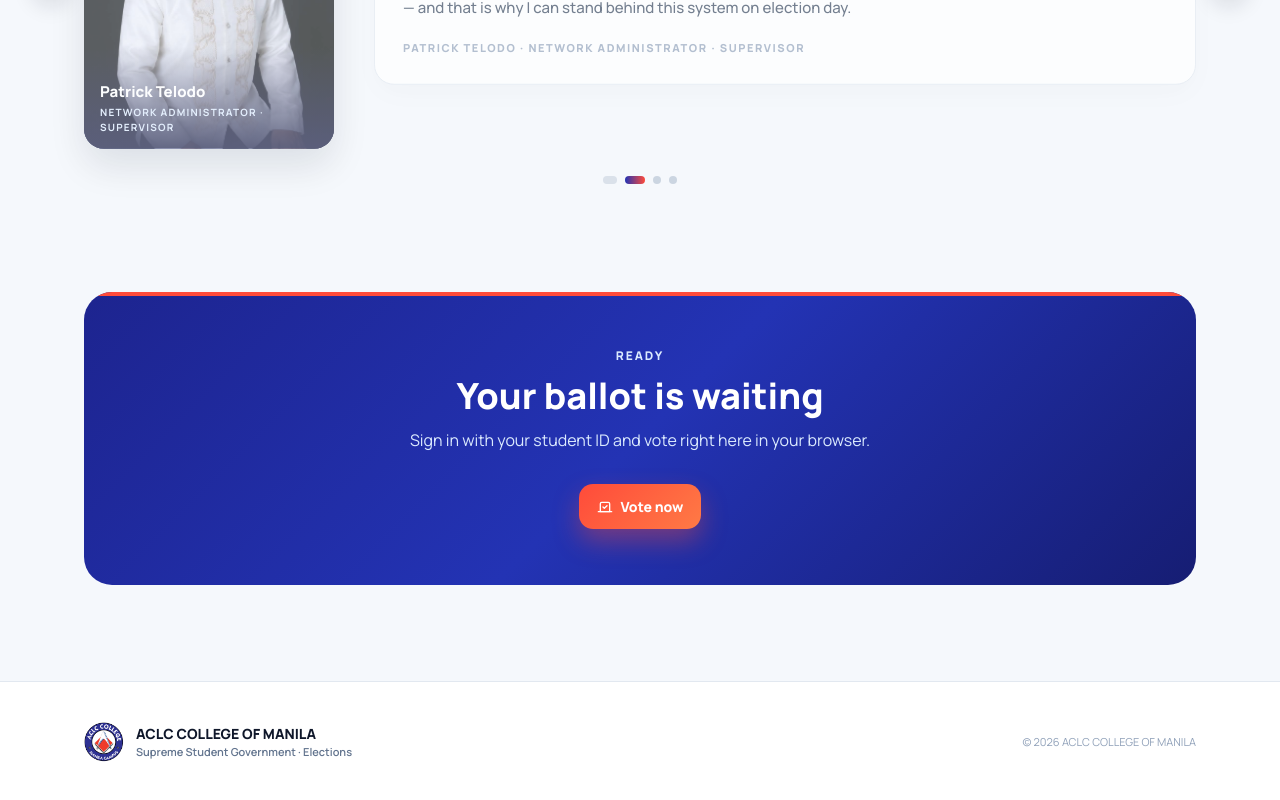
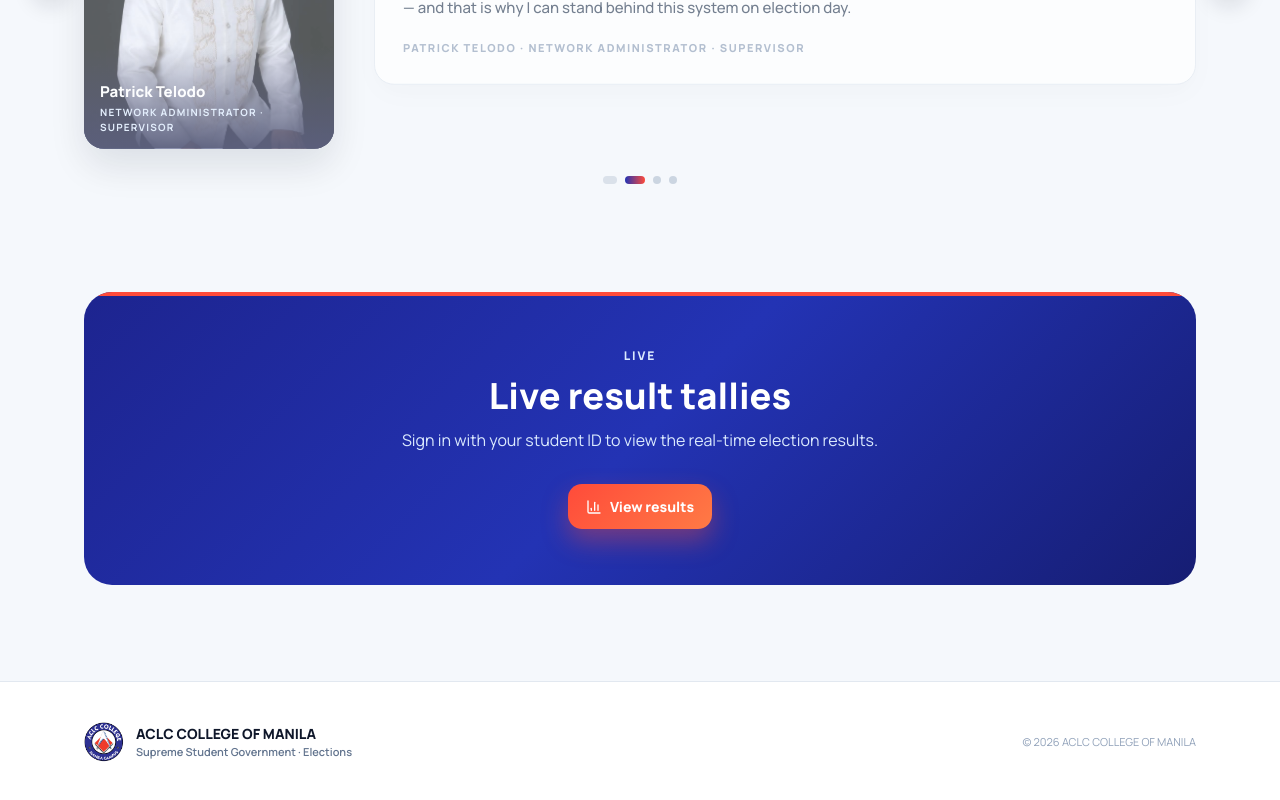
Before and after one commit to reycadealba07192303-ai/voting-system-aclc, a React (Vite) app in the folder admin-web/: page / in a window 1280 px wide. Shown: the part 2532-3332 px from the top of the page. Built offline with nearby package versions, Linux system fonts and the light colour scheme; no server answers.

Commit message:
feat: Update Landing page CTA to Live result tallies

```diff
--- a/admin-web/src/pages/Landing.jsx
+++ b/admin-web/src/pages/Landing.jsx
@@ -616,12 +616,12 @@ export default function Landing() {
             style={{ background: 'linear-gradient(135deg, #1d248f, #2333b4 50%, #161d73)' }}
           >
             <div className="absolute top-0 inset-x-0 h-1" style={{ background: '#ff4b3a' }} />
-            <p className="text-blue-100 text-xs font-extrabold tracking-[0.16em] uppercase">Ready</p>
-            <h2 className="mt-3 text-white text-3xl md:text-4xl font-extrabold">Your ballot is waiting</h2>
-            <p className="mt-3 text-blue-100">Sign in with your student ID and vote right here in your browser.</p>
+            <p className="text-blue-100 text-xs font-extrabold tracking-[0.16em] uppercase">Live</p>
+            <h2 className="mt-3 text-white text-3xl md:text-4xl font-extrabold">Live result tallies</h2>
+            <p className="mt-3 text-blue-100">Sign in with your student ID to view the real-time election results.</p>
             <Link to="/student-login" className="ld-btn ld-btn-accent mt-8">
-              <Vote size={16} />
-              Vote now
+              <BarChart3 size={16} />
+              View results
             </Link>
           </div>
         </div>
```
